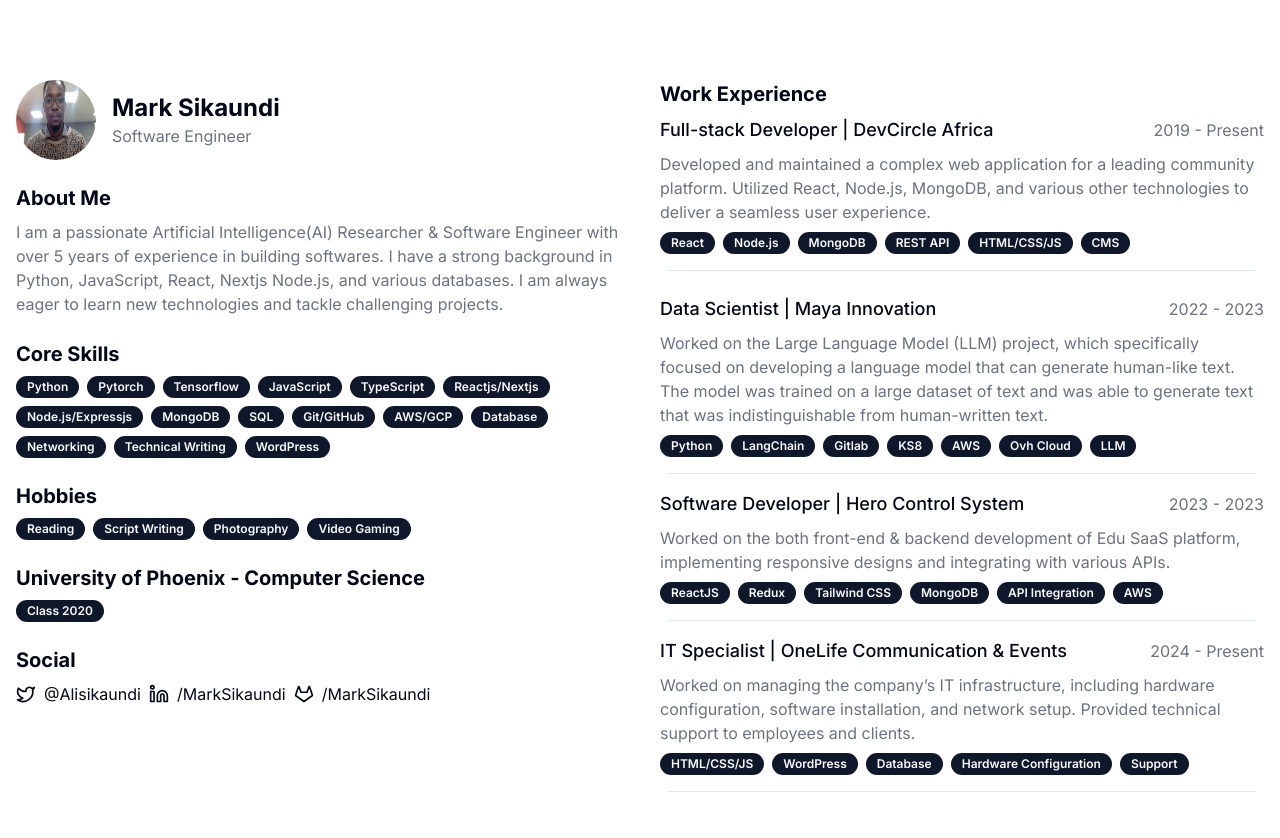
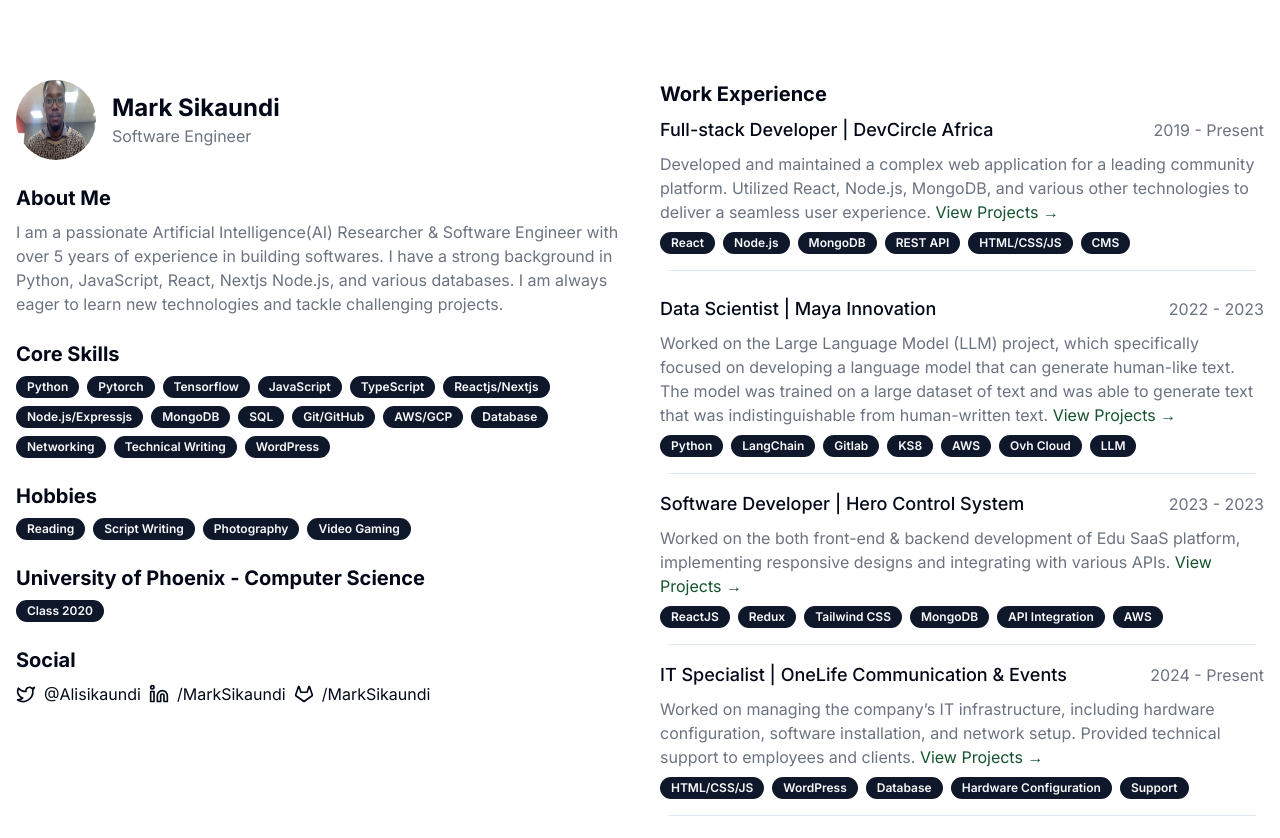
Before and after one commit to Lupleg-dev/Profile, a Next.js app: page / in a window 1280 px wide. Shown: the top 838 px of the page. Built offline with nearby package versions, Linux system fonts and the light colour scheme.

Commit message:
CORE: Added links to the work expereince experience

```diff
--- a/app/page.js
+++ b/app/page.js
@@ -120,7 +120,10 @@
                   Developed and maintained a complex web application for a
                   leading community platform. Utilized React, Node.js, MongoDB,
                   and various other technologies to deliver a seamless user
-                  experience.
+                  experience.{" "}
+                  <Link href="#" className="text-green-900">
+                    View Projects →{" "}
+                  </Link>
                 </p>
                 <div className="flex flex-wrap gap-2">
                   <Badge>React</Badge>
@@ -148,7 +151,10 @@
                   specifically focused on developing a language model that can
                   generate human-like text. The model was trained on a large
                   dataset of text and was able to generate text that was
-                  indistinguishable from human-written text.
+                  indistinguishable from human-written text.{" "}
+                  <Link href="#" className="text-green-900">
+                    View Projects →{" "}
+                  </Link>
                 </p>
                 <div className="flex flex-wrap gap-2">
                   <Badge>Python</Badge>
@@ -175,7 +181,10 @@
                 <p className="text-gray-500 dark:text-gray-400">
                   Worked on the both front-end & backend development of Edu SaaS
                   platform, implementing responsive designs and integrating with
-                  various APIs.
+                  various APIs.{" "}
+                  <Link href="#" className="text-green-900">
+                    View Projects →{" "}
+                  </Link>
                 </p>
                 <div className="flex flex-wrap gap-2">
                   <Badge>ReactJS</Badge>
@@ -202,7 +211,10 @@
                   Worked on managing the company&rsquo;s IT infrastructure,
                   including hardware configuration, software installation, and
                   network setup. Provided technical support to employees and
-                  clients.
+                  clients.{" "}
+                  <Link href="#" className="text-green-900">
+                    View Projects →{" "}
+                  </Link>
                 </p>
                 <div className="flex flex-wrap gap-2">
                   <Badge>HTML/CSS/JS</Badge>
```
